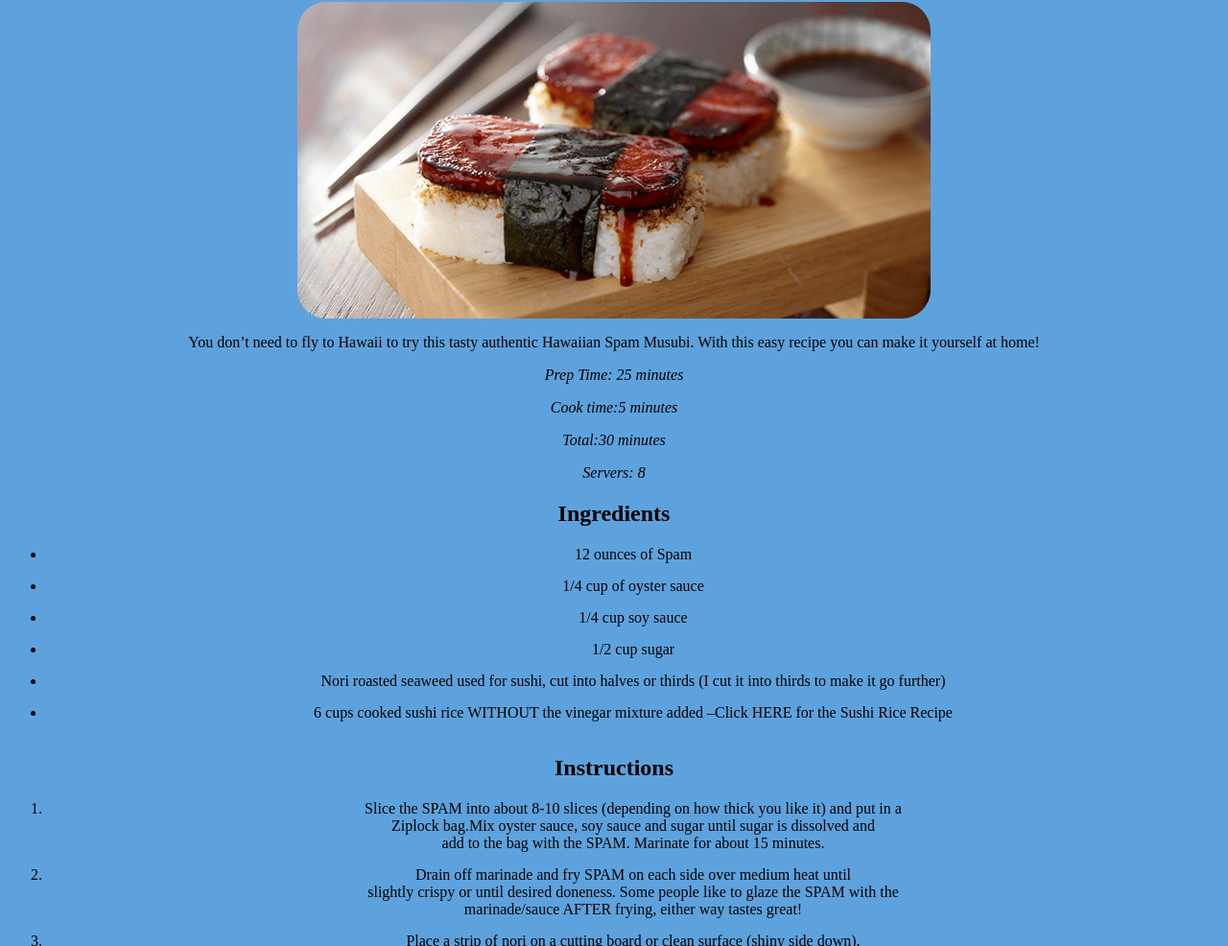
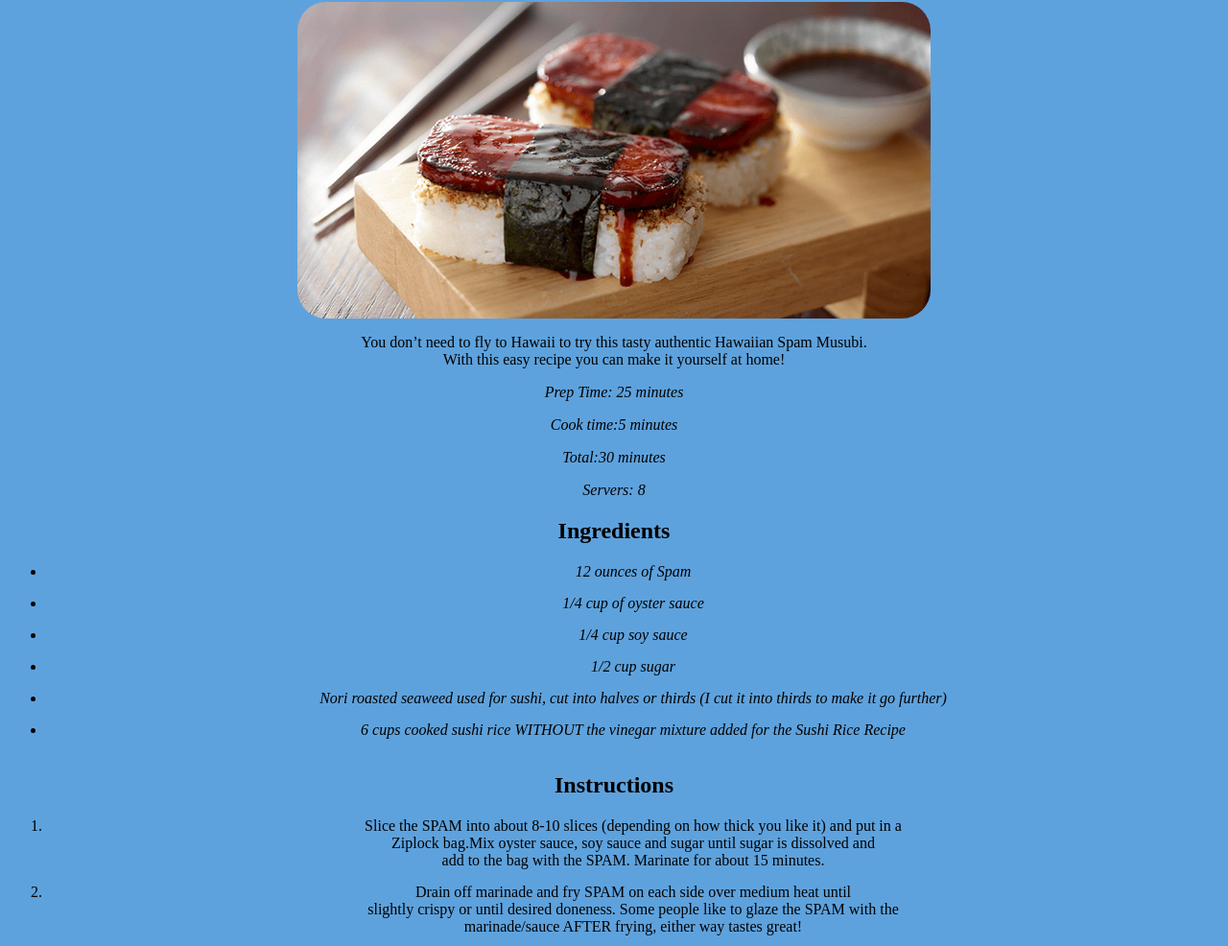
Before and after one commit to Kaytin808/odin-recipes, a plain HTML site: page recipes/musubi.html in a window 1280 px wide. Shown: the part 114-1100 px from the top of the page at 96% size. Drawn offline with Linux system fonts and the light colour scheme.

Commit message:
added Italic style to ingredients

```diff
--- a/recipes/musubi.html
+++ b/recipes/musubi.html
@@ -12,19 +12,19 @@
      </a></p>
     <h1>Spam Musubi</h1>
     <img src="/musubi.jpg">
-    <p style="text-align: center;">You don’t need to fly to Hawaii to try this tasty authentic Hawaiian Spam Musubi. With this easy recipe you can make it yourself at home!</p>
+    <p style="text-align: center;">You don’t need to fly to Hawaii to try this tasty authentic Hawaiian Spam Musubi. <br>With this easy recipe you can make it yourself at home!</p>
     <p style="text-align: center;font-style: italic;"> Prep Time: 25 minutes</p>
     <p style="text-align: center;font-style: italic;">Cook time:5 minutes</p>
     <p style="text-align: center;font-style: italic;">Total:30 minutes</p>
     <p style="text-align: center;font-style: italic;">Servers: 8</p>
     <h2 style="text-align: center;">Ingredients</h2>
-    <ul>
+    <ul class="ingrediants">
         <li style="text-align: center;">12 ounces of Spam</li>
         <li style="text-align: center;">1/4 cup of oyster sauce</li>
         <li style="text-align: center;">1/4 cup soy sauce</li>
         <li style="text-align: center;">1/2 cup sugar</li>
         <li style="text-align: center;">Nori roasted seaweed used for sushi, cut into halves or thirds (I cut it into thirds to make it go further)</li>
-        <li style="text-align: center;">6 cups cooked sushi rice WITHOUT the vinegar mixture added –Click HERE for the Sushi Rice Recipe</li>
+        <li style="text-align: center;">6 cups cooked sushi rice WITHOUT the vinegar mixture added for the Sushi Rice Recipe</li>
     </ul>
 
     <h2 style="text-align: center;">Instructions</h2>
@@ -54,6 +54,7 @@ h1 {
 }
 body {
     background-color: rgb(94, 162, 221);
+    bo
 }
 .home {
     padding-left: 15px;
@@ -61,6 +62,9 @@ body {
     width: 63px;
     border: solid 1px;
     border-radius: 35px;
+}
+.ingrediants {
+    font-style: italic;
 }
 a:active, a:visited, a:link {
     color: black;
```
